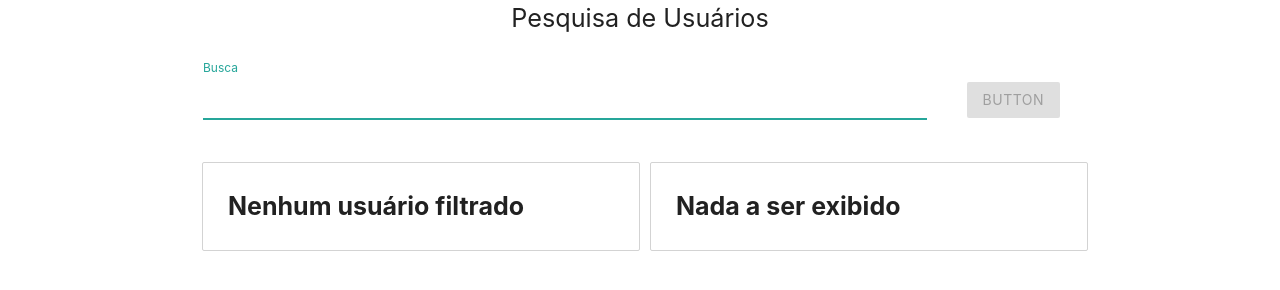
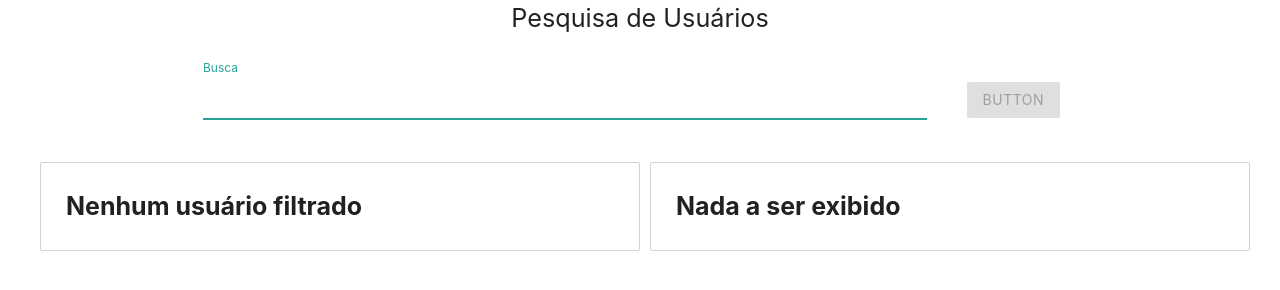
Before and after one commit to heberRibeiro/search-user, a plain HTML site: page index.html in a window 1280 px wide. Drawn offline with nearby package versions, Linux system fonts and the light colour scheme; no server answers.

Commit message:
Adjustment in columns

```diff
--- a/css/style.css
+++ b/css/style.css
@@ -11,7 +11,7 @@
   display: inline-block;
 }
 
-.colunas {
+.columns {
   display: flex;
   flex-direction: row;
   justify-content: center;
--- a/index.html
+++ b/index.html
@@ -33,9 +33,13 @@
           <button class="waves-effect waves-light btn">button</button>
         </div>
       </div>
-      <div class="colunas">
-        <div class="user-col"></div>
-        <div class="estatistic-col"></div>
+      <div class="columns">
+        <div class="left-column">
+          <div class="user-col"></div>
+        </div>
+        <div class="right-column">
+          <div class="estatistic-col"></div>
+        </div>
       </div>
     </div>
 
```
